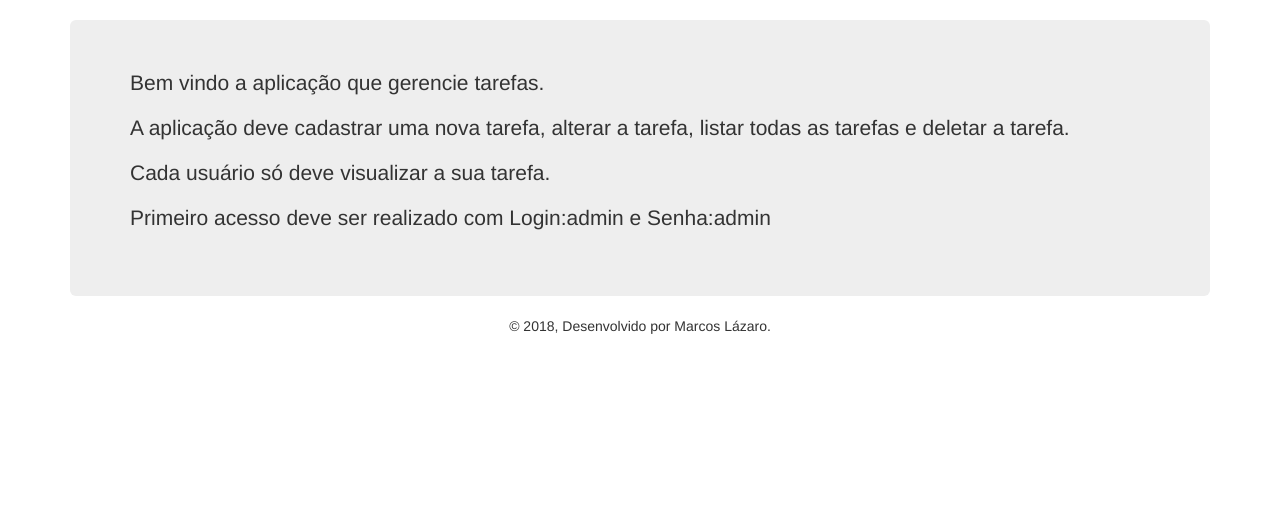
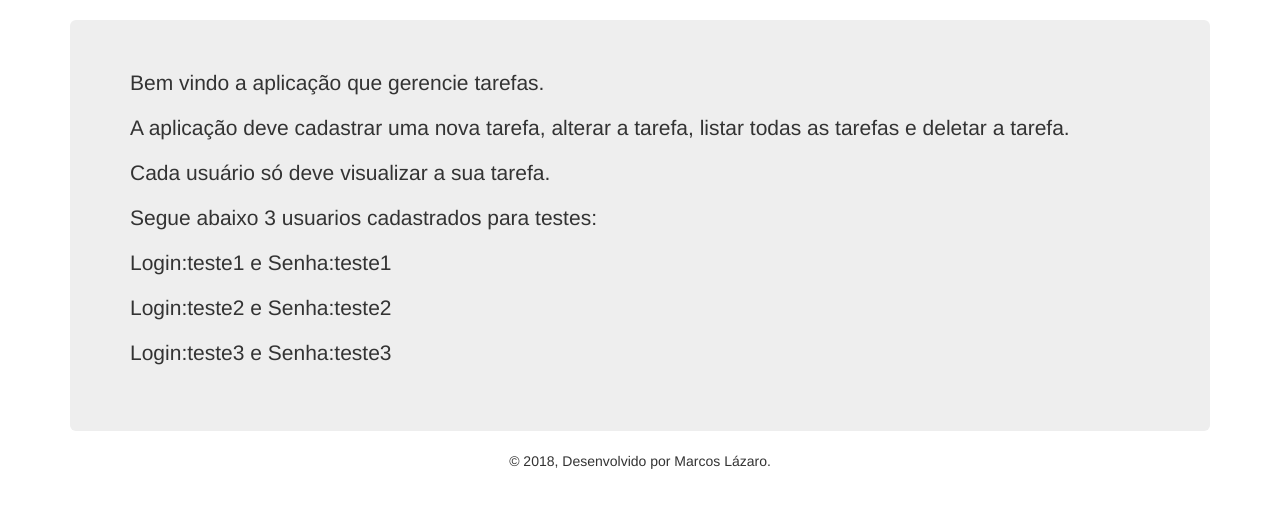
Before and after one commit to marcoslms/teste, a CodeIgniter app: page /database/login in a window 1280 px wide. Shown: the part 52-560 px from the top of the page. Run offline with CodeIgniter, Linux system fonts and the light colour scheme; some libraries are stand-ins or nearby versions.

Commit message:
texto tela de login
modificação no tesxto de entrada na tela de login

```diff
--- a/application/views/welcome_message.php
+++ b/application/views/welcome_message.php
@@ -4,7 +4,10 @@
                     Bem vindo a aplicação que gerencie tarefas. </p>
                 <p>A aplicação deve cadastrar uma nova tarefa, alterar a tarefa, listar todas as tarefas e deletar a tarefa.</p>
                 <p>Cada usuário só deve visualizar a sua tarefa.    </p>
-                <p>Primeiro acesso deve ser realizado com Login:admin e Senha:admin</p>
+                <p>Segue abaixo 3 usuarios cadastrados para testes:</p>
+                <p>Login:teste1 e Senha:teste1 </p>
+                <p>Login:teste2 e Senha:teste2 </p>
+                <p>Login:teste3 e Senha:teste3 </p>
                 <!-- <p>
                     <a class="btn btn-primary btn-large" href="#">Learn more</a>
                 </p> -->
```
